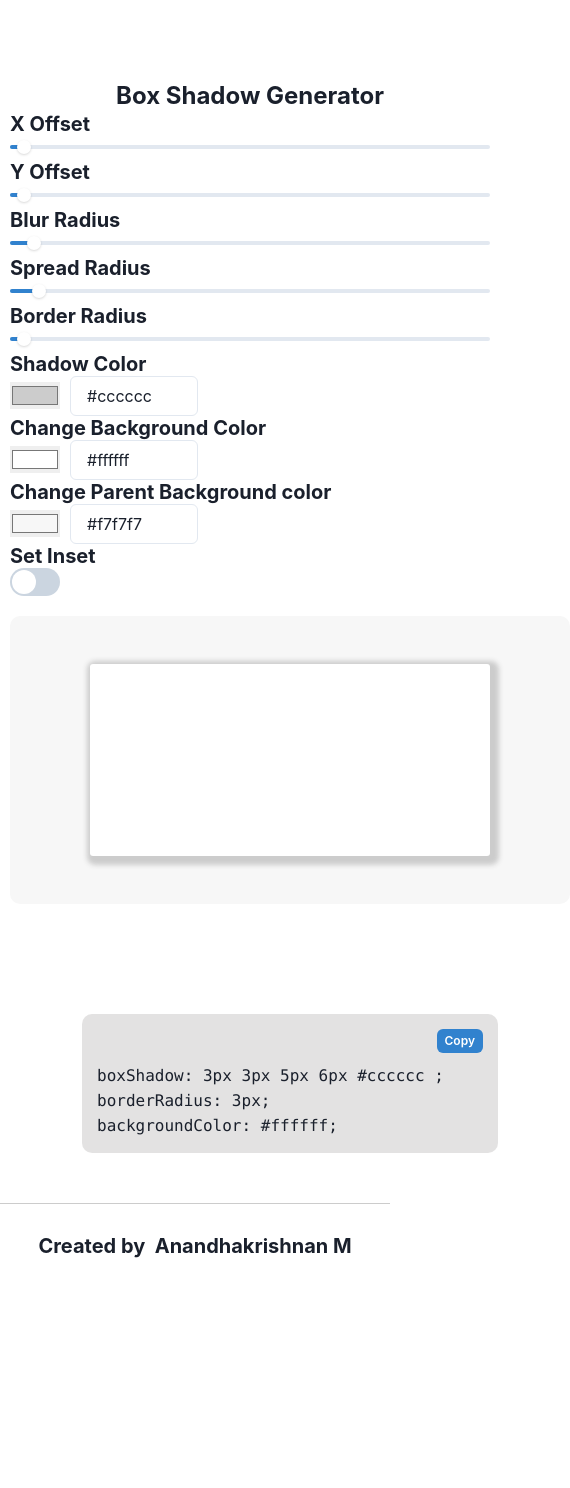
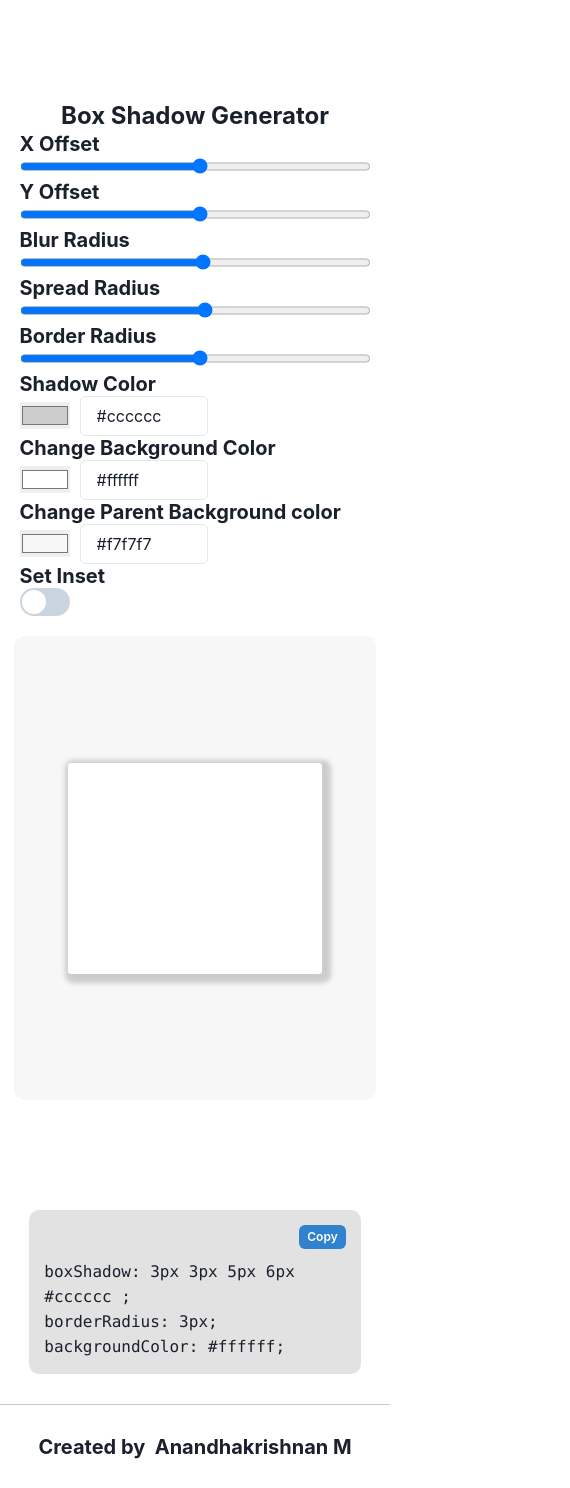
Before and after one commit to anandhakrishnanm/box-shadow-generator, a React (Create React App) app: page / in a window 390 px wide. Shown: the whole page, 570 px wide, since content can reach past the window. Before the commit the page ends 1287 px from the top, so only its background shows below. Built offline with nearby package versions, Linux system fonts and the light colour scheme.

Commit message:
changed slider

```diff
--- a/public/index.html
+++ b/public/index.html
@@ -7,7 +7,7 @@
     <meta name="theme-color" content="#000000" />
     <meta
       name="description"
-      content="Web site created using create-react-app"
+      content="Web app to generate box-shadow and it's CSS code"
     />
     <link rel="apple-touch-icon" href="%PUBLIC_URL%/logo192.png" />
     <!--
--- a/src/App.css
+++ b/src/App.css
@@ -13,6 +13,15 @@
 }
 .controls{
   width: 30rem;
+}
+input[type="range"] {
+  height: 15px;
+  border: 2px solid #fff;
+  border-radius: 10px;
+  margin: auto;
+  cursor: pointer;
+  width: 100%;
+
 }
 .color-picker{
   display: flex;
@@ -55,6 +64,7 @@
   background:rgb(114, 112, 112,0.2);
   padding: 15px;
   border-radius: 10px;
+  width: 30rem;
 }
 footer{
   display: flex;
@@ -67,11 +77,25 @@ footer{
 @media screen and (max-width: 800px){
   .box-shadow-generator{
     flex-direction: column;
+    justify-content: center;
+    align-items: center;
+    padding: 30px;
+  }
+  .controls{
+    width: 90vw;
+  }
+  .output-wrapper{
+    width: 93vw;
+    height: 55vh;
+  }
+  .output{
+    width: 65vw;
+    height: 25vh;
   }
   .result{
     margin-top: 20px;
   }
   .code{
-    width: 26rem;
+    width: 85vw;
   }
 }
--- a/src/components/Control/Control.js
+++ b/src/components/Control/Control.js
@@ -1,17 +1,17 @@
 import { Heading } from "@chakra-ui/react";
-import {
-  Slider,
-  SliderTrack,
-  SliderFilledTrack,
-  SliderThumb,
-} from "@chakra-ui/react";
+// import {
+//   Slider,
+//   SliderTrack,
+//   SliderFilledTrack,
+//   SliderThumb,
+// } from "@chakra-ui/react";
 function Control(props) {
   return (
     <div className="contol">
       <Heading as="h4" size="md" isTruncated>
         {props.name}
       </Heading>
-      <Slider
+      {/* <Slider
         value={props.val}
         onChange={(value) => props.onChange(value)}
         aria-label="slider-ex-2"
@@ -22,8 +22,15 @@ function Control(props) {
           <SliderFilledTrack />
         </SliderTrack>
         <SliderThumb />
-      </Slider>
-
+      </Slider> */}
+      <input
+      type="range"
+      value={props.val}
+      onChange={(e) => props.onChange(e.target.value)}
+      min="-100"
+      max="100"
+      >
+      </input>
     </div>
   );
 }
```
Also changed, not shown: 1 other file (tests, documents, lock files or other folders).
